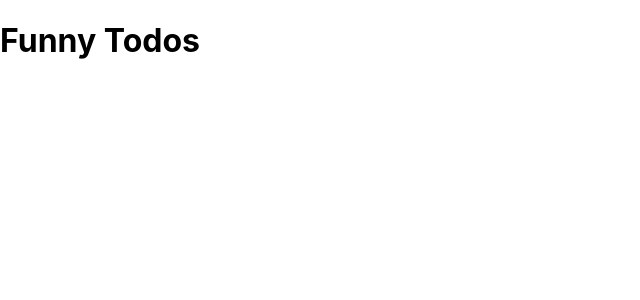
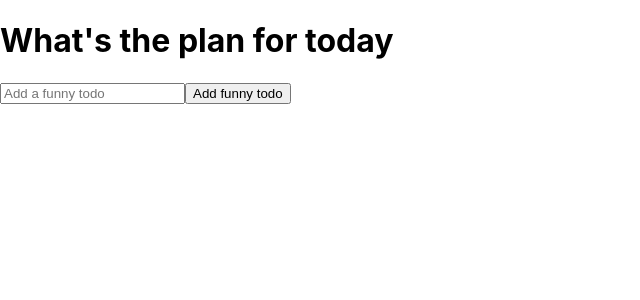
Before and after one commit to KeneishaC/Funny-todo, a React (Create React App) app: page / in a window 1280 px wide. Shown: the top 300 px of the page, without its empty margins (0-640 px from the left). Built offline with nearby package versions, Linux system fonts and the light colour scheme.

Commit message:
funny todo shows in the console

```diff
--- a/src/App.js
+++ b/src/App.js
@@ -1,10 +1,14 @@
 import React from 'react'
+
 import './App.css';
+
+import TodoList from './Components/TodoList'
+
 
 function App() {
   return (
     <div className="funny-todos">
-      <h1> Funny Todos</h1>
+      <TodoList />
     </div>
   );
 }
--- a/src/Components/TodoForm.js
+++ b/src/Components/TodoForm.js
@@ -10,11 +10,12 @@ function TodoForm( props) {
     const handleSubmit = (e) => {
         e.preventDefault()
 
-        props.onsubmit({
+        props.onSubmit({
             //making the chances of getting the same id unlikely
             id: Math.floor(Math.random() * 1000),
             text: input
         })
+        setInput('')
     }
 
     return (
--- a/src/Components/TodoList.js
+++ b/src/Components/TodoList.js
@@ -5,10 +5,21 @@ import TodoFrom from './TodoForm'
 function TodoList() {
     const [ todos, setTodos ] = useState('')
 
+    const addTodo = (todo) => {
+        //when you make a space it will save it will be saved that way
+        if(!todo.text || /^\s*$/.test(todo.text)){
+            return
+        }
+        const newTodos = [todo, ...todos]
+
+        setTodos(newTodos)
+        console.log(...todos)
+    }
+
     return (
         <div>
             <h1>What's the plan for today</h1>
-            <TodoFrom />
+            <TodoFrom onSubmit={addTodo} />
         </div>
     )
 }
```
